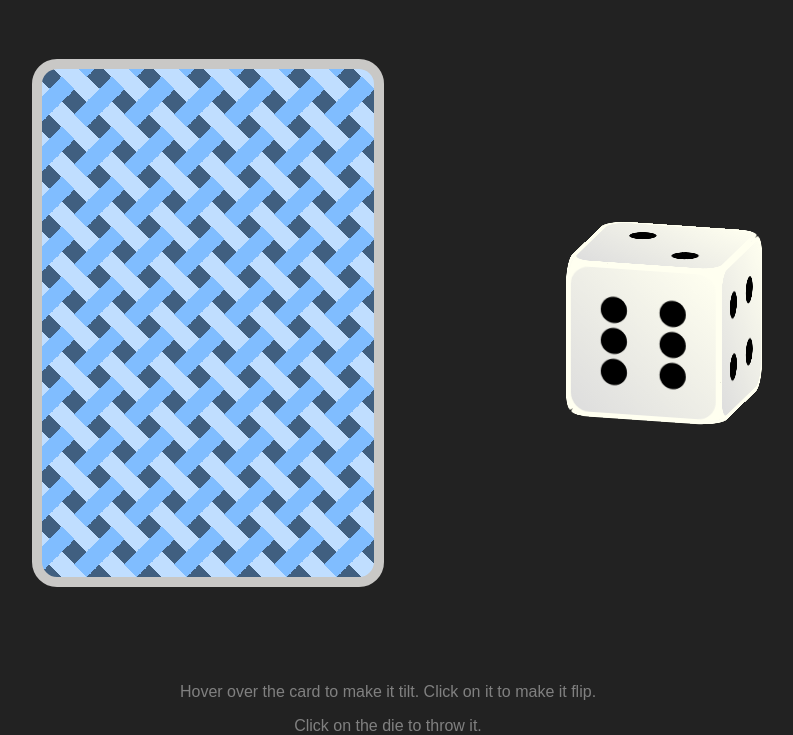
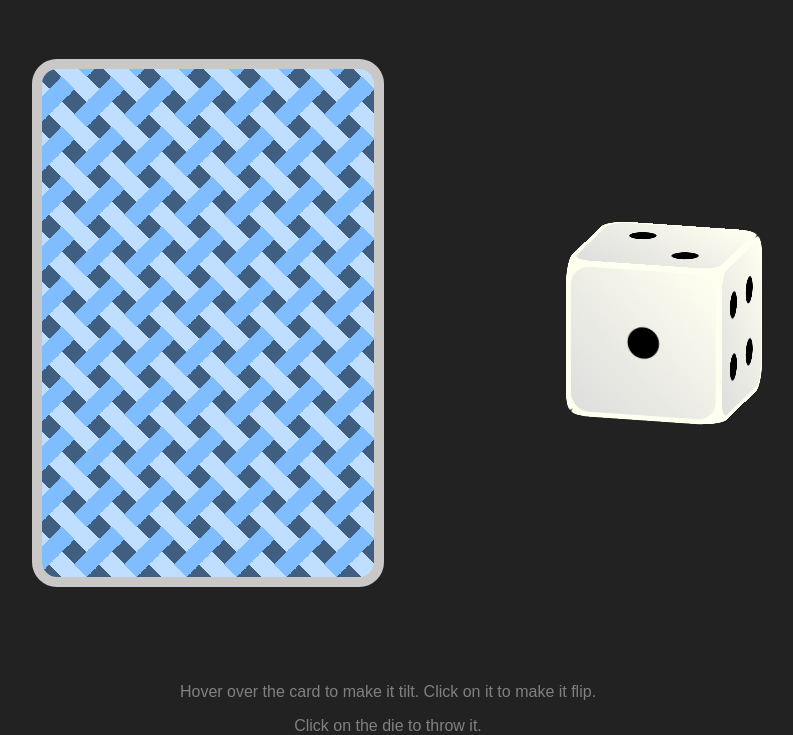
Before and after one commit to Alaricus/css-card-demo, a plain HTML site: page index.html in a window 1280 px wide. Shown: the part 106-841 px from the top of the page, without its empty margins (252-1045 px from the left). Drawn offline with Linux system fonts and the light colour scheme.

Commit message:
Fix front value on the die

```diff
--- a/index.html
+++ b/index.html
@@ -32,7 +32,7 @@
 
       <div class="die-box">
         <div class="die">
-          <div class="face face-1"><img src="./svgs/die-6.svg" /></div>
+          <div class="face face-1"><img src="./svgs/die-1.svg" /></div>
           <div class="face face-2"><img src="./svgs/die-2.svg" /></div>
           <div class="face face-3"><img src="./svgs/die-3.svg" /></div>
           <div class="face face-4"><img src="./svgs/die-4.svg" /></div>
```
